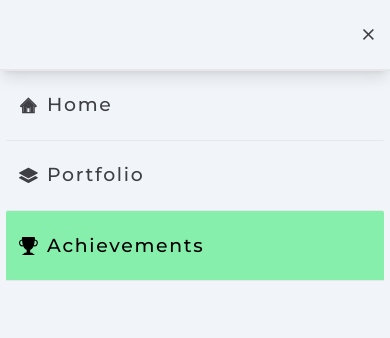
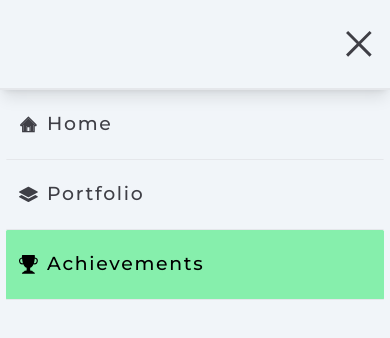
Before and after one commit to Digzcod/nextjs-gym, a Next.js app: page /achievements in a window 390 px wide. Both pictures are taken after a click on the icon 23 px from the left and 31 px from the top of the page. Shown: the top 338 px of the page. Built offline with nearby package versions, Linux system fonts and the light colour scheme.

Commit message:
change icon

```diff
--- a/app/components/00--landingPage/MobileDrawer.tsx
+++ b/app/components/00--landingPage/MobileDrawer.tsx
@@ -1,11 +1,10 @@
-import React, { CSSProperties } from "react";
+import React from "react";
 import Link from "next/link";
-import { Button, Drawer, useMediaQuery } from "@mui/material";
-import ClearRoundedIcon from "@mui/icons-material/ClearRounded";
+import { Drawer, useMediaQuery } from "@mui/material";
+import { VscChromeClose } from "react-icons/vsc";
 import { AiTwotoneHome } from "react-icons/ai";
 import { BsFillLayersFill, BsFillTrophyFill } from "react-icons/bs";
 import { usePathname } from "next/navigation";
-import CloseIcon from '@mui/icons-material/Close';
 import styles from "classnames";
 
 interface MobileDrawerProps {
@@ -56,7 +55,7 @@ export default function MobileDrawer({
       >
         <div className="flex items-center justify-end w-screen px-[1rem] py-[2rem] border-b-2 shadow-lg">
           <button onClick={() => setOpen(!open)}>
-            <CloseIcon className="text-[3rem] font-[800]/"/>
+            <VscChromeClose className="text-[3rem] font-[900]/"/>
           </button>
         </div>
 
```
